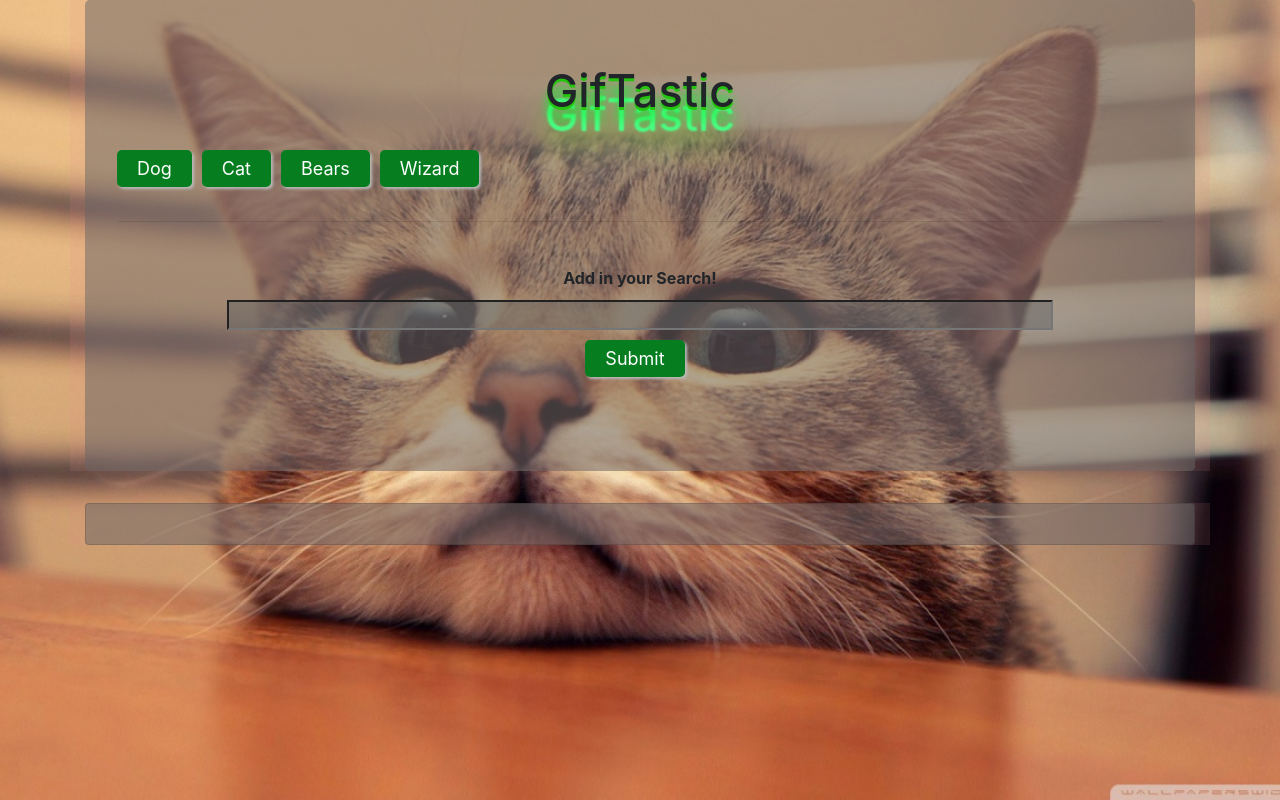
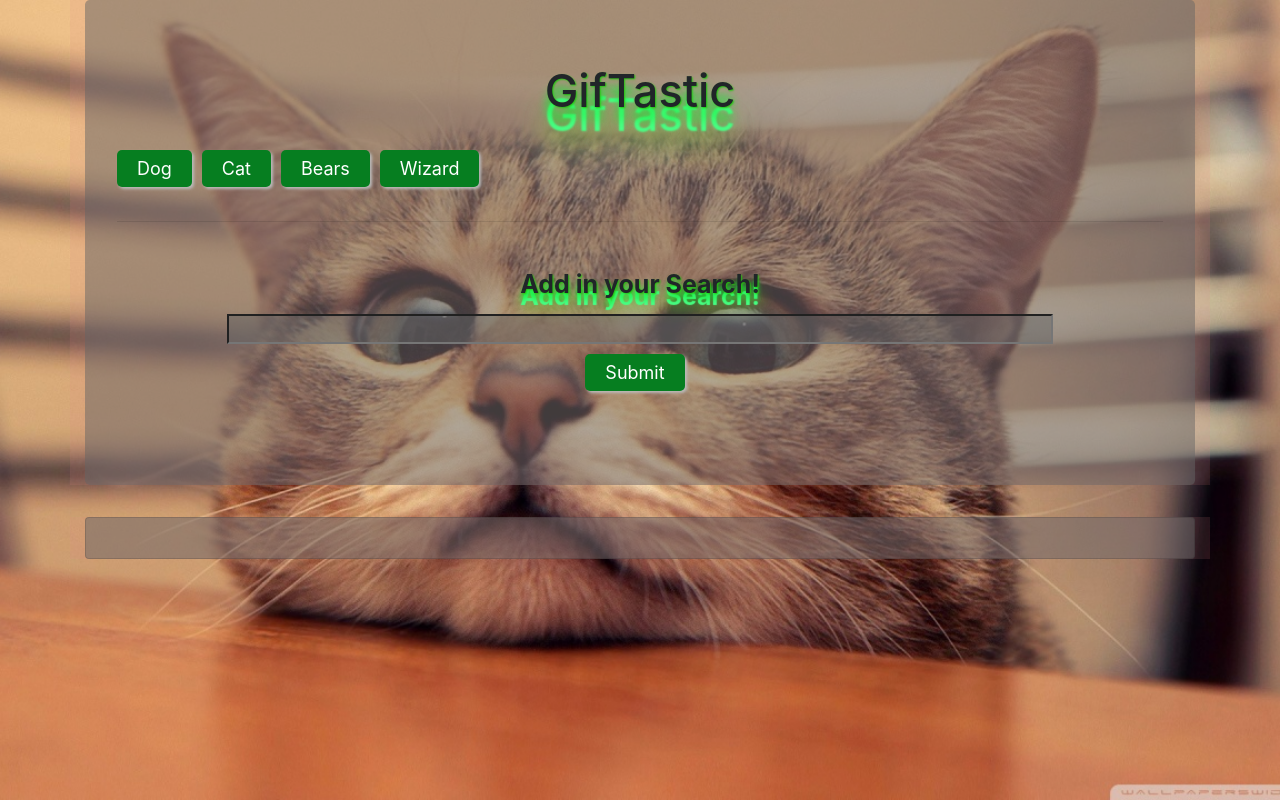
Before and after one commit to Angel2367716/GifTastic, a plain HTML site: page index.html in a window 1280 px wide. Drawn offline with nearby package versions, Linux system fonts and the light colour scheme.

Commit message:
Updated text style

```diff
--- a/assets/css/style.css
+++ b/assets/css/style.css
@@ -67,8 +67,16 @@ button.active {
 
 h1{
     font-size: 45px;
-    text-shadow: 0px 3px 0px #24c40f,
+    text-shadow: 1px 1.3px 1.9px #24c40f,
     0px 14px 10px rgb(19, 236, 55),
     0px 24px 2px rgb(74, 255, 134),
     0px 34px 30px rgb(99, 206, 37);
 }
+
+#search-input-text {
+    font-size: 25px;
+    text-shadow: 1px 1.3px 1.9px #24c40f,
+    0px 7px 5px rgb(19, 236, 55),
+    0px 12px 1px rgb(74, 255, 134),
+    0px 16px 15px rgb(99, 206, 37);
+}
--- a/index.html
+++ b/index.html
@@ -37,7 +37,7 @@
                 <div class="col-md-1"></div>
                 <div class="col-md-10 text-center">
                     <form id="search-form">
-                        <label for="search-input">Add in your Search!</label>
+                        <label for="search-input" id="search-input-text">Add in your Search!</label>
                         <input type="text" id="search-input"><br>
                         <input id="addSearch" type="submit" value="Submit">
                     </form>
```
